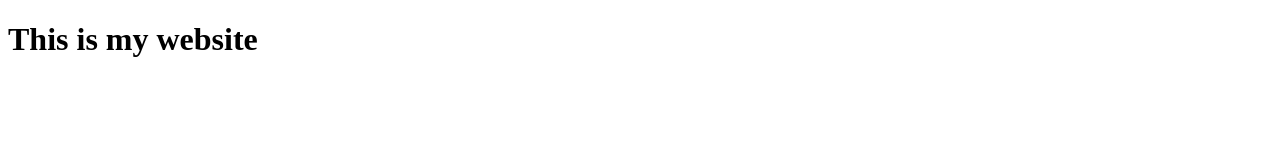
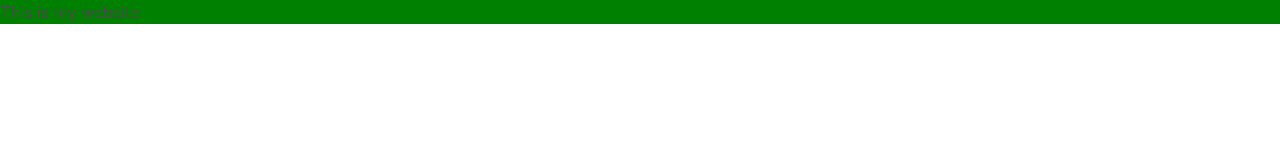
Before and after one commit to rpcatullo/NovaHacks, a plain HTML site: page index.html in a window 1280 px wide. Drawn offline with nearby package versions, Linux system fonts and the light colour scheme.

Commit message:
Update main.css

```diff
--- a/main.css
+++ b/main.css
@@ -1,4 +1,8 @@
-#body {
-margin:0;
-padding:0;
+@import "https://cdnjs.cloudflare.com/ajax/libs/bulma/0.7.5/css/bulma.min.css";
+body {
+  margin:0;
+  padding:0;
 }
+h1 {
+  background-color:green;
+}
```
